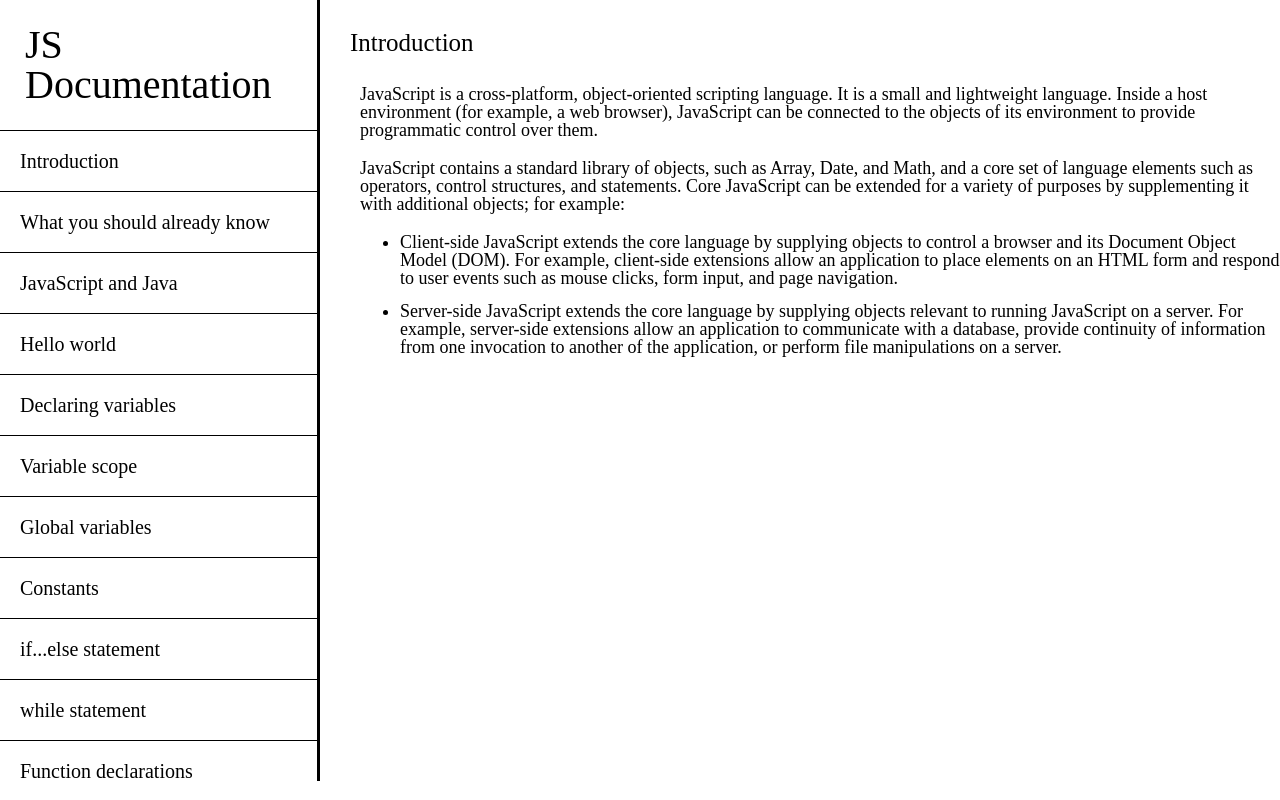
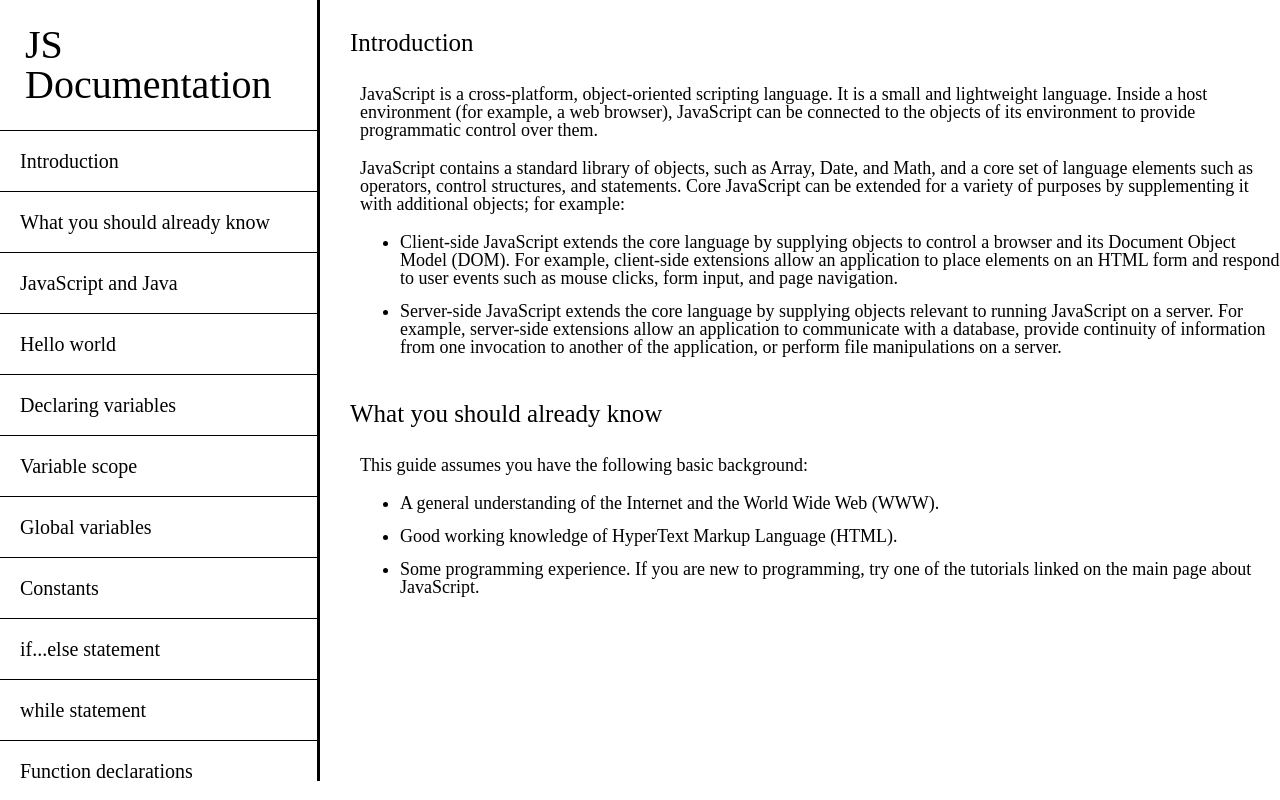
Before and after one commit to megi-j/Technical-Documentation-Page, a plain HTML site: page index.html in a window 1280 px wide. Drawn offline with Linux system fonts and the light colour scheme.

Commit message:
added second section

```diff
--- a/css/style.css
+++ b/css/style.css
@@ -41,11 +41,11 @@
     padding-left: 40px;
     padding-bottom: 20px;
 }
-#introduction ul li {
+#introduction ul li, #what_you_should_already_know ul li{
     font-size: 18px;
     margin-left: 80px;
-    padding-bottom: 15px;
+    margin-bottom: 15px;
 }
-#introduction ul {
+#introduction ul, #what_you_should_already_know ul {
     list-style-type: disc;
 }
--- a/index.html
+++ b/index.html
@@ -77,6 +77,18 @@
                     </li>
                 </ul>
             </section>
+            <section class="main-section" id="what_you_should_already_know">
+                <header>What you should already know</header>
+                <p>This guide assumes you have the following basic background:</p>
+                <ul>
+                    <li>A general understanding of the Internet and the World Wide Web (WWW).</li>
+                    <li>Good working knowledge of HyperText Markup Language (HTML).</li>
+                    <li>Some programming experience. If you are new to programming, try one of the tutorials linked on the main page
+                        about JavaScript.
+                    </li>
+                </ul>
+
+            </section>
 
         </main>
 
```
